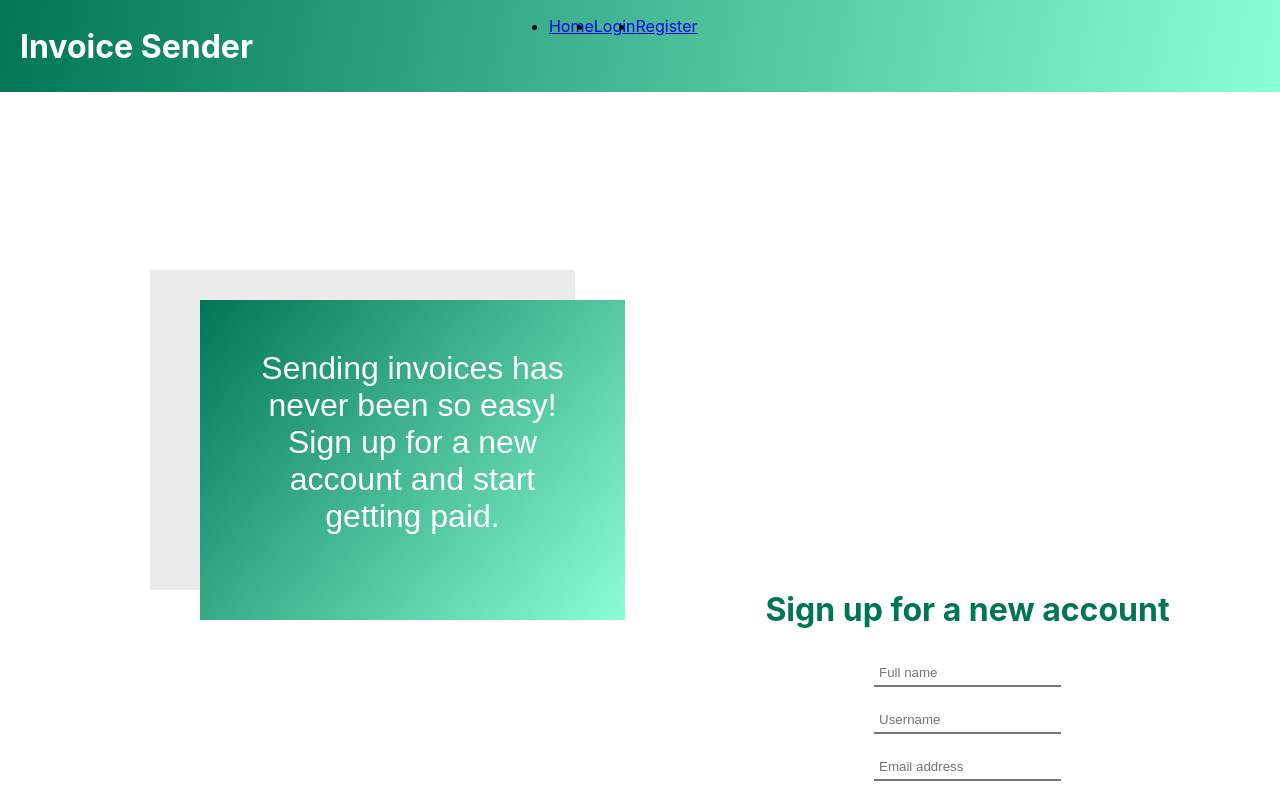
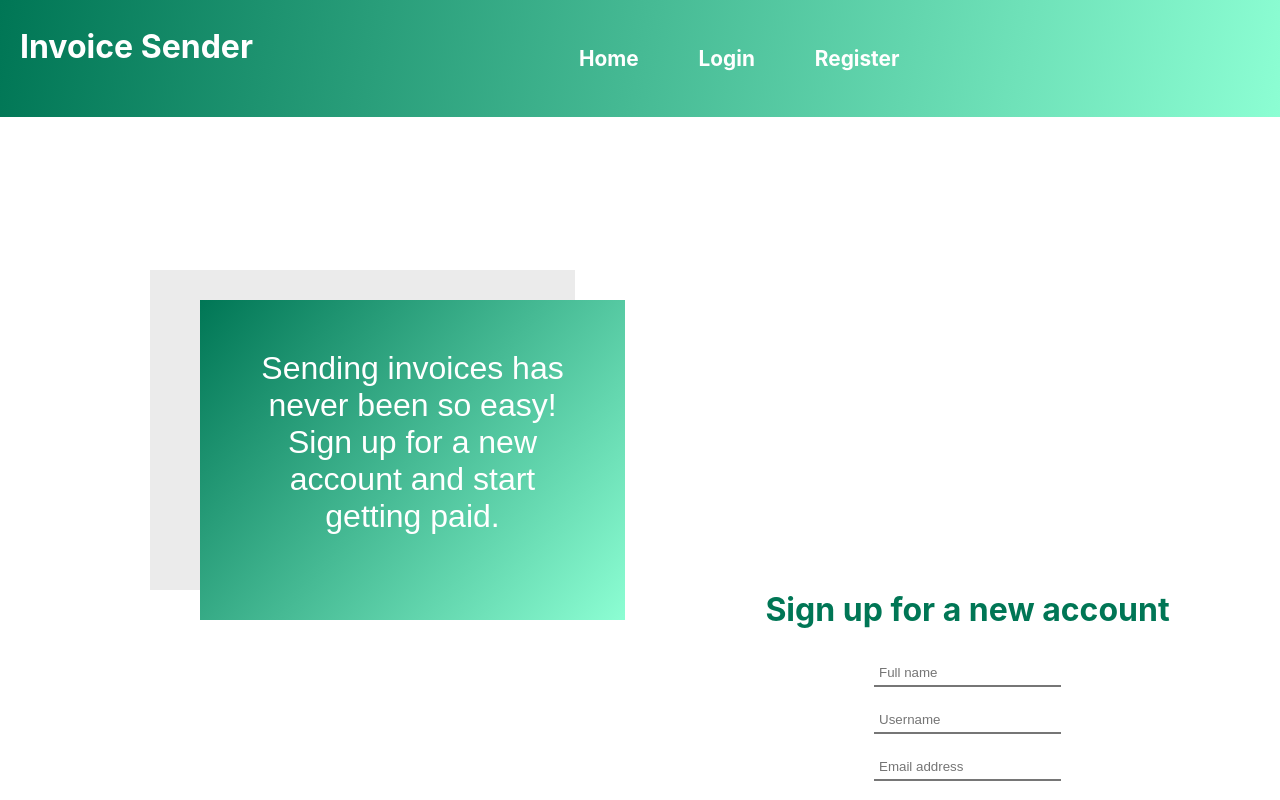
Before and after one commit to grantaspetraitis/Invoice-sender-app, a React (Create React App) app in the folder client/: page / in a window 1280 px wide. Shown: the top 800 px of the page. Built offline with nearby package versions, Linux system fonts and the light colour scheme.

Commit message:
fixed styling

```diff
--- a/client/src/App.css
+++ b/client/src/App.css
@@ -191,6 +191,23 @@
     position: relative;
     left: 20%;
   }
+
+  .navbar li {
+    list-style: none;
+    padding: 30px;
+  }
+
+  .navbar li a {
+    text-decoration: none;
+    color: white;
+    font-weight: bold;
+    font-size: 1.3em;
+  }
+
+  .navbar li a:hover {
+    transform: scale(105%)
+  }
+
 }
 
 .hero-rect {
```
